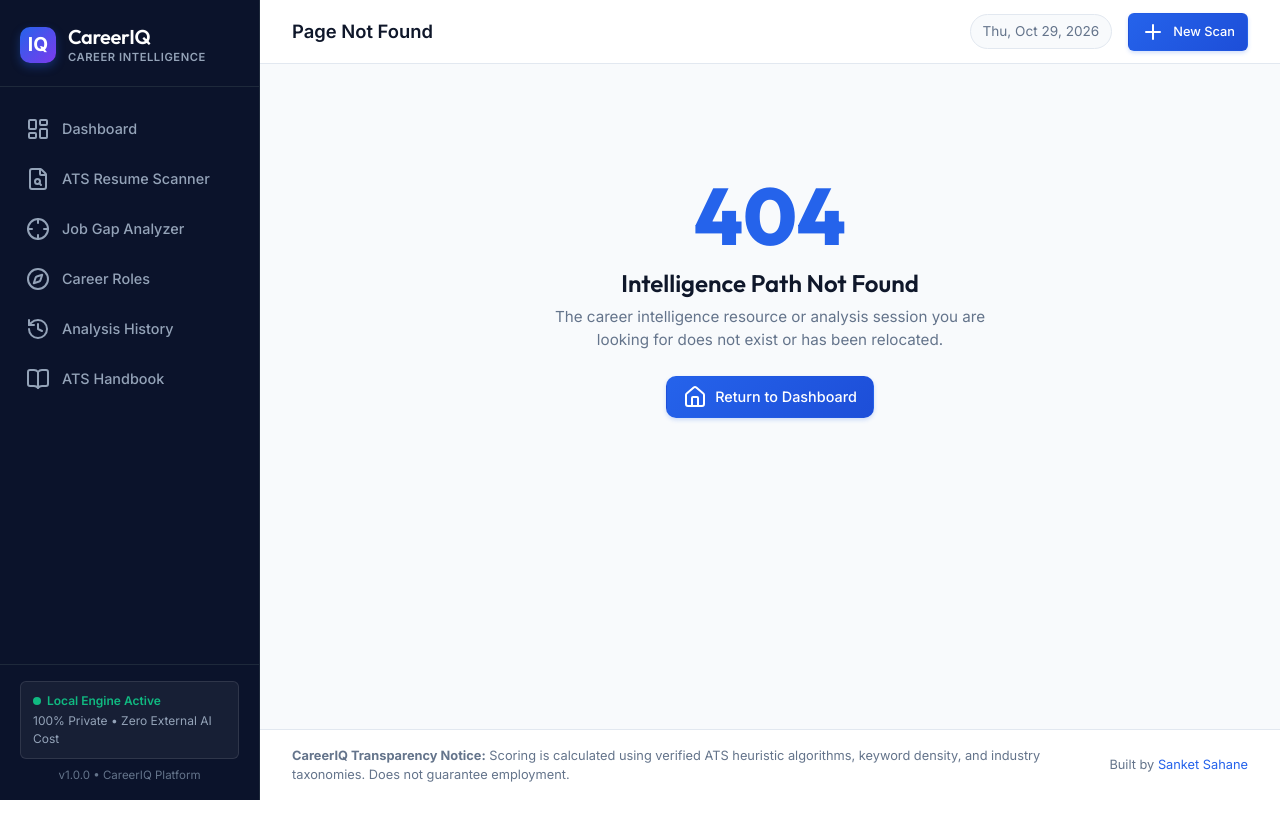
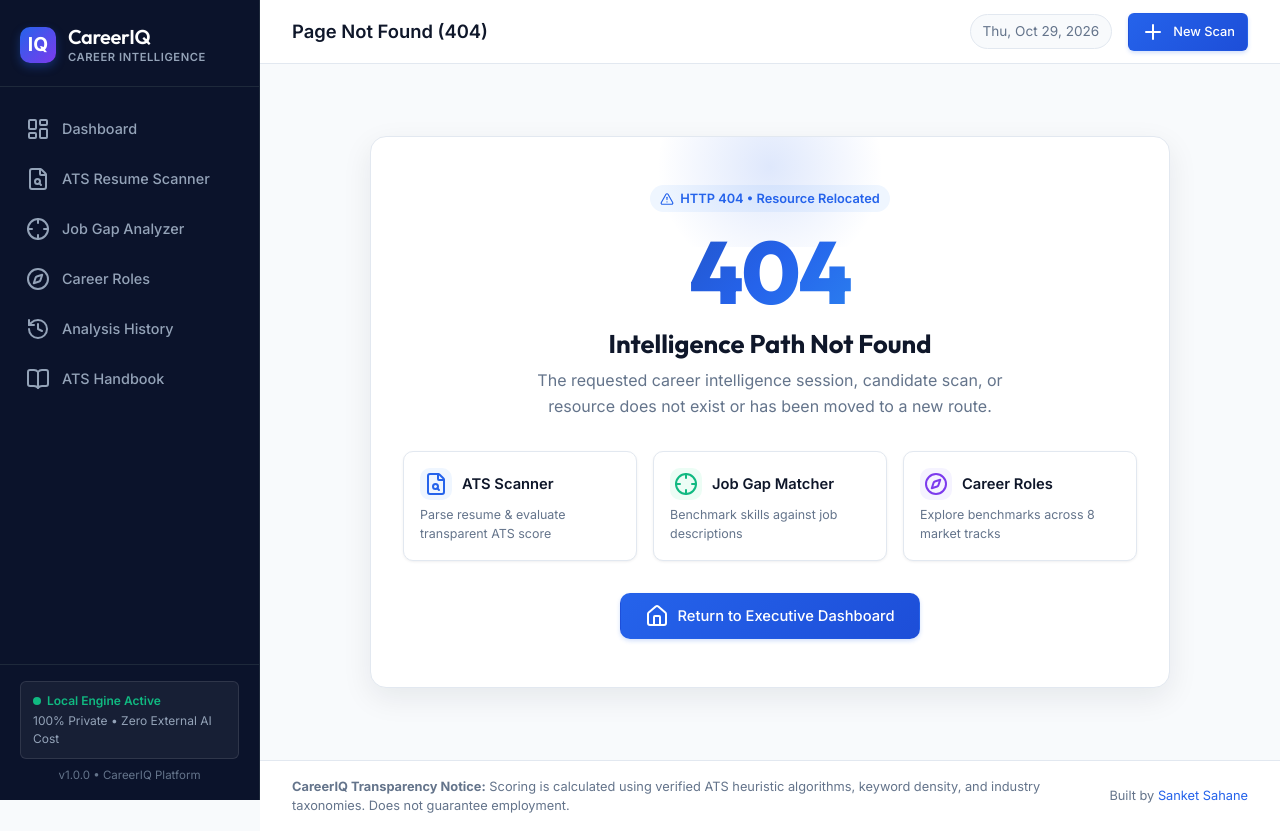
Before and after one commit to sanketsahane56/AI-Powered-Career-Intelligence-Dashboard, a Flask app: template templates/404.html in a window 1280 px wide. Before the commit the page ends 800 px from the top, so only its background shows below. Run offline with Flask 3, Linux system fonts and the light colour scheme; the template is opened without the code that fills it, so the values that code supplies are empty.

Commit message:
Redesign 404 error page with premium card layout and quick-action navigation

```diff
--- a/templates/404.html
+++ b/templates/404.html
@@ -1,17 +1,69 @@
 {% extends "base.html" %}
 
-{% block page_title %}Page Not Found{% endblock %}
+{% block page_title %}Page Not Found (404){% endblock %}
 
 {% block content %}
-<div style="text-align: center; padding: 80px 20px;">
-    <div style="font-family: 'Outfit', sans-serif; font-size: 5rem; font-weight: 800; color: #2563eb; line-height: 1;">404</div>
-    <h2 style="font-size: 1.5rem; margin-top: 12px; margin-bottom: 8px;">Intelligence Path Not Found</h2>
-    <p style="color: #64748b; font-size: 0.95rem; max-width: 450px; margin: 0 auto 24px;">
-        The career intelligence resource or analysis session you are looking for does not exist or has been relocated.
-    </p>
-    <a href="{{ url_for('dashboard') }}" class="btn btn-primary">
-        <i data-lucide="home"></i>
-        <span>Return to Dashboard</span>
-    </a>
+<div style="max-width: 800px; margin: 40px auto; text-align: center;">
+    <div class="card" style="padding: 48px 32px; border-radius: 16px; box-shadow: 0 10px 30px rgba(15, 23, 42, 0.08); position: relative; overflow: hidden;">
+        <!-- Glowing accent background glow -->
+        <div style="position: absolute; top: -50px; left: 50%; transform: translateX(-50%); width: 280px; height: 160px; background: radial-gradient(circle, rgba(37, 99, 235, 0.15) 0%, rgba(255, 255, 255, 0) 70%); pointer-events: none;"></div>
+
+        <span class="pill pill-blue" style="font-size: 0.8rem; margin-bottom: 16px; display: inline-flex; align-items: center; gap: 6px;">
+            <i data-lucide="alert-triangle" style="width: 14px; height: 14px;"></i>
+            HTTP 404 &bull; Resource Relocated
+        </span>
+
+        <div style="font-family: 'Outfit', sans-serif; font-size: 5.5rem; font-weight: 800; background: linear-gradient(135deg, #1e3a8a 0%, #2563eb 50%, #38bdf8 100%); -webkit-background-clip: text; -webkit-text-fill-color: transparent; line-height: 1; margin-bottom: 12px; letter-spacing: -2px;">
+            404
+        </div>
+
+        <h2 style="font-size: 1.6rem; font-weight: 700; color: #0f172a; margin-bottom: 8px;">
+            Intelligence Path Not Found
+        </h2>
+
+        <p style="color: #64748b; font-size: 1rem; max-width: 500px; margin: 0 auto 32px; line-height: 1.6;">
+            The requested career intelligence session, candidate scan, or resource does not exist or has been moved to a new route.
+        </p>
+
+        <!-- Quick Navigation Grid -->
+        <div style="display: grid; grid-template-columns: repeat(auto-fit, minmax(200px, 1fr)); gap: 16px; margin-bottom: 32px; text-align: left;">
+            <a href="{{ url_for('scanner') }}" class="card" style="padding: 16px; border: 1px solid #e2e8f0; border-radius: 10px; text-decoration: none; color: inherit; transition: all 0.2s ease;" onmouseover="this.style.borderColor='#2563eb'; this.style.transform='translateY(-2px)';" onmouseout="this.style.borderColor='#e2e8f0'; this.style.transform='none';">
+                <div style="display: flex; align-items: center; gap: 10px; margin-bottom: 6px;">
+                    <div class="stat-icon blue" style="width: 32px; height: 32px; font-size: 0.9rem;">
+                        <i data-lucide="file-search"></i>
+                    </div>
+                    <div style="font-weight: 600; font-size: 0.92rem; color: #0f172a;">ATS Scanner</div>
+                </div>
+                <div style="font-size: 0.78rem; color: #64748b;">Parse resume & evaluate transparent ATS score</div>
+            </a>
+
+            <a href="{{ url_for('job_match') }}" class="card" style="padding: 16px; border: 1px solid #e2e8f0; border-radius: 10px; text-decoration: none; color: inherit; transition: all 0.2s ease;" onmouseover="this.style.borderColor='#2563eb'; this.style.transform='translateY(-2px)';" onmouseout="this.style.borderColor='#e2e8f0'; this.style.transform='none';">
+                <div style="display: flex; align-items: center; gap: 10px; margin-bottom: 6px;">
+                    <div class="stat-icon emerald" style="width: 32px; height: 32px; font-size: 0.9rem;">
+                        <i data-lucide="crosshair"></i>
+                    </div>
+                    <div style="font-weight: 600; font-size: 0.92rem; color: #0f172a;">Job Gap Matcher</div>
+                </div>
+                <div style="font-size: 0.78rem; color: #64748b;">Benchmark skills against job descriptions</div>
+            </a>
+
+            <a href="{{ url_for('roles_explorer') }}" class="card" style="padding: 16px; border: 1px solid #e2e8f0; border-radius: 10px; text-decoration: none; color: inherit; transition: all 0.2s ease;" onmouseover="this.style.borderColor='#2563eb'; this.style.transform='translateY(-2px)';" onmouseout="this.style.borderColor='#e2e8f0'; this.style.transform='none';">
+                <div style="display: flex; align-items: center; gap: 10px; margin-bottom: 6px;">
+                    <div class="stat-icon violet" style="width: 32px; height: 32px; font-size: 0.9rem;">
+                        <i data-lucide="compass"></i>
+                    </div>
+                    <div style="font-weight: 600; font-size: 0.92rem; color: #0f172a;">Career Roles</div>
+                </div>
+                <div style="font-size: 0.78rem; color: #64748b;">Explore benchmarks across 8 market tracks</div>
+            </a>
+        </div>
+
+        <div>
+            <a href="{{ url_for('dashboard') }}" class="btn btn-primary" style="padding: 10px 24px; font-size: 0.92rem;">
+                <i data-lucide="home"></i>
+                <span>Return to Executive Dashboard</span>
+            </a>
+        </div>
+    </div>
 </div>
 {% endblock %}
```
